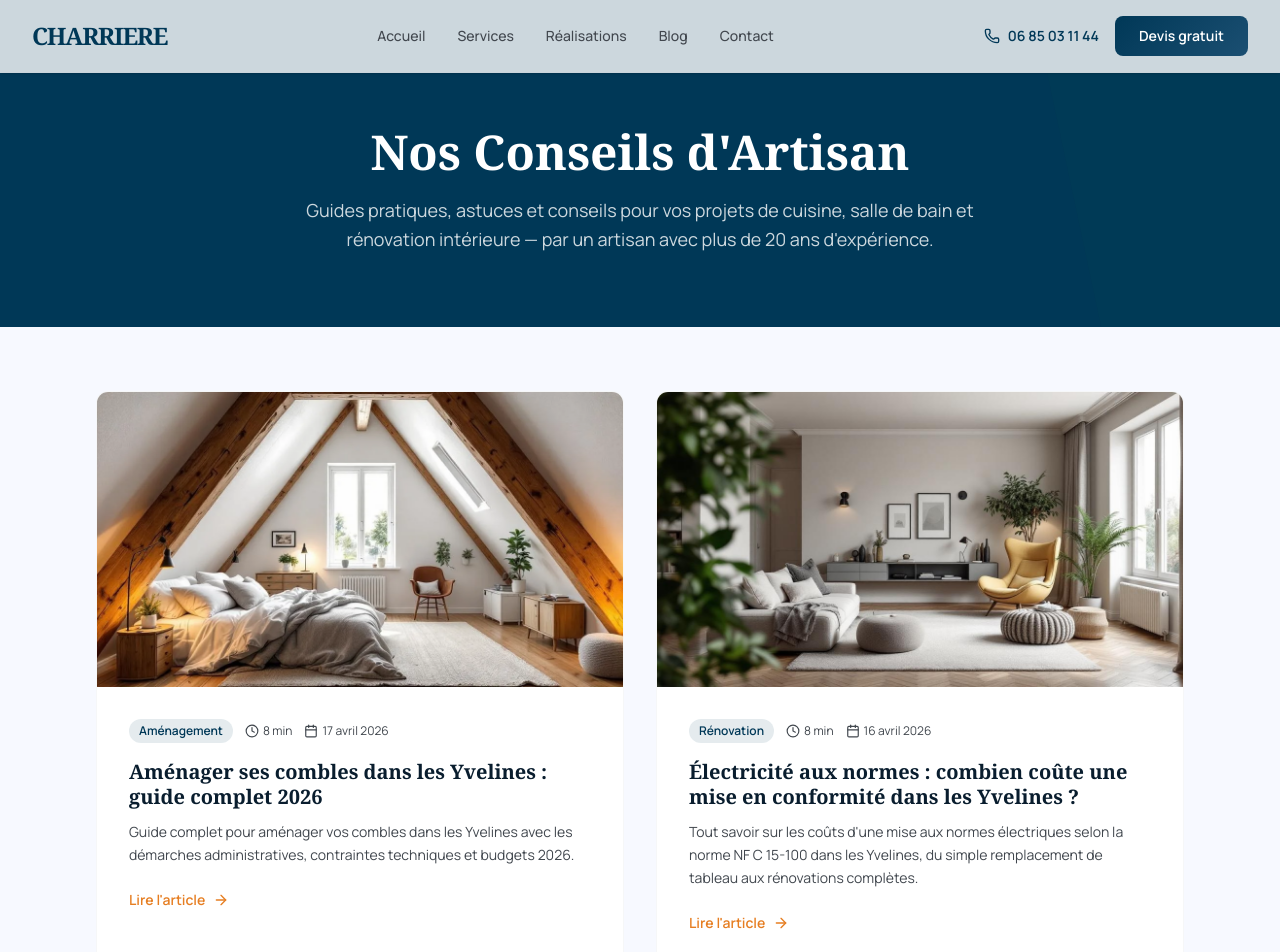
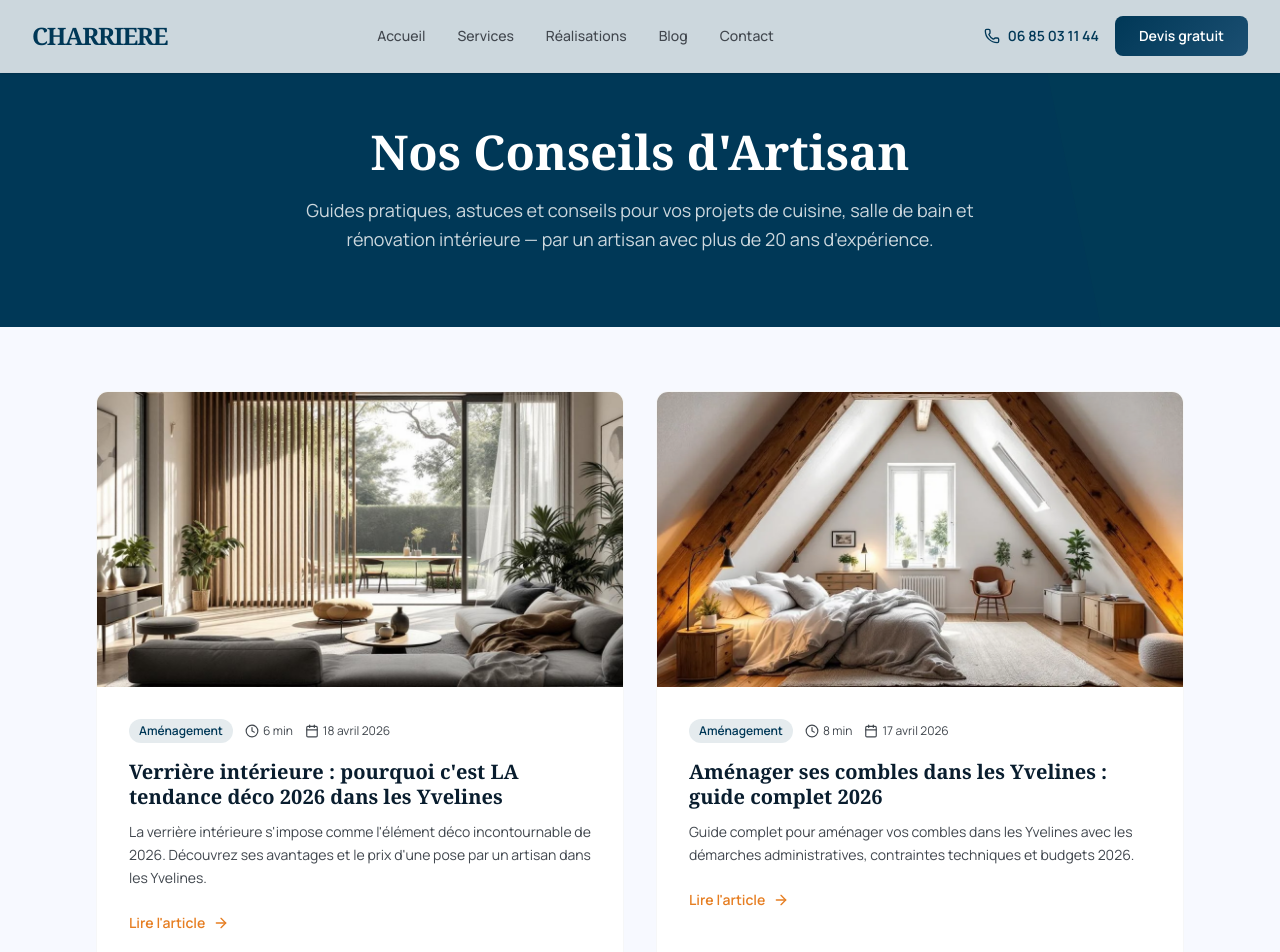
Before and after one commit to Thelastpirate1/charriere-site, a Next.js app: page /blog in a window 1280 px wide. Shown: the top 952 px of the page. Built offline with nearby package versions, Linux system fonts and the light colour scheme.

Commit message:
blog: ajout article - verriere-interieure-tendance-luminosite-prix-pose-yvelines

```diff
--- a/src/data/articles.ts
+++ b/src/data/articles.ts
@@ -15,6 +15,84 @@ export interface Article {
 
 export const articles: Article[] = [
   {
+    slug: "verriere-interieure-tendance-luminosite-prix-pose-yvelines",
+    title: "Verrière intérieure : pourquoi c'est LA tendance déco 2026 dans les Yvelines",
+    metaTitle: "Verrière intérieure tendance 2026 — Prix pose artisan Yvelines | CHARRIERE SARL",
+    metaDescription:
+      "Découvrez pourquoi la verrière intérieure cartonne en 2026. Avantages luminosité, prix pose, style atelier pour pavillons Gargenville, Mantes-la-Jolie.",
+    keywords: ["verrière intérieure","pose verrière Yvelines","style atelier pavillon","luminosité maison","prix verrière artisan"],
+    excerpt:
+      "La verrière intérieure s'impose comme l'élément déco incontournable de 2026. Découvrez ses avantages et le prix d'une pose par un artisan dans les Yvelines.",
+    publishedAt: "2026-04-18",
+    readTime: "6 min",
+    category: "Aménagement",
+    image: "/images/blog/verriere-interieure-tendance-luminosite-prix-pose-yvelines.webp",
+    imageAlt: "Verrière intérieure : pourquoi c'est LA tendance déco 2026 dans les Yvelines",
+    content: `La verrière intérieure connaît un succès fulgurant en 2026, particulièrement dans les pavillons des Yvelines. À Gargenville, Mantes-la-Jolie ou encore Poissy, de nombreux propriétaires adoptent cette solution design pour transformer leur intérieur. Mais qu'est-ce qui explique cet engouement pour cette cloison transparente au style industriel ?
+
+Ce phénomène s'explique par la recherche constante de luminosité et d'espace dans nos maisons. La verrière intérieure répond parfaitement à ces besoins tout en apportant une esthétique moderne et élégante. Elle permet de créer des espaces distincts sans cloisonner complètement, une solution idéale pour les pavillons des années 70-80 typiques de Conflans-Sainte-Honorine ou Les Mureaux.
+
+## La révolution lumineuse de la verrière intérieure
+
+Le principal atout de la verrière intérieure réside dans sa capacité à faire circuler la lumière naturelle dans toute la maison. Dans les pavillons des Yvelines, souvent organisés autour d'un couloir central sombre, l'installation d'une verrière entre la cuisine et le salon transforme complètement l'ambiance.
+
+La lumière qui pénètre par les fenêtres du salon peut désormais éclairer la cuisine, créant une sensation d'espace et de bien-être. Cette circulation lumineuse est particulièrement appréciée dans les maisons orientées nord-sud, courantes à Sartrouville ou Saint-Germain-en-Laye, où certaines pièces manquent naturellement de clarté.
+
+L'effet psychologique de cette luminosité supplémentaire ne doit pas être sous-estimé. Les espaces paraissent plus grands, plus aérés et plus accueillants. C'est exactement ce que recherchent les propriétaires qui souhaitent moderniser leur pavillon sans entreprendre de lourds travaux de restructuration.
+
+## L'esprit atelier s'invite dans les pavillons yvelinois
+
+Le style industriel et l'esprit atelier séduisent particulièrement les habitants des Yvelines en 2026. La verrière intérieure apporte cette touche d'authenticité et de caractère qui manque parfois aux constructions standardisées des décennies passées.
+
+Cette tendance s'adapte parfaitement aux pavillons des années 80-90 de Gargenville ou Mantes-la-Jolie. La structure métallique noire de la verrière contraste élégamment avec les murs blancs et crée un point focal architectural fort. Elle permet de personnaliser un intérieur tout en conservant les volumes existants.
+
+L'aspect pratique n'est pas en reste. La verrière offre une séparation visuelle entre les espaces tout en maintenant une continuité acoustique et olfactive. Idéal pour surveiller les enfants qui jouent dans le salon depuis la cuisine ou pour rester en contact avec ses invités pendant la préparation des repas.
+
+Dans les maisons ouvertes sur jardin typiques de Poissy ou Les Mureaux, la verrière intérieure fait écho aux baies vitrées extérieures et crée une harmonie architecturale très recherchée.
+
+## Prix et budget pour une verrière sur mesure
+
+Le coût d'une verrière intérieure varie considérablement selon les dimensions, les matériaux et la complexité de la pose. En 2026, dans les Yvelines, comptez entre 400 et 800 euros le mètre carré pour une verrière de qualité, pose comprise.
+
+Pour une verrière standard de 3 mètres sur 2,5 mètres séparant cuisine et salon, le budget se situe généralement entre 3000 et 6000 euros. Cette fourchette inclut la fourniture d'une structure en acier thermolaqué avec verres sécurit, ainsi que la pose par un artisan qualifié.
+
+Les facteurs qui influencent le prix incluent le type d'ouverture souhaité. Une verrière fixe coûte moins cher qu'un modèle avec porte ou ouvrants. La qualité du vitrage joue également un rôle important. Un double vitrage phonique, recommandé entre cuisine et chambre, représente un surcoût de 20 à 30 pour cent.
+
+Les finitions personnalisées comme une peinture couleur spécifique ou des détails décoratifs supplémentaires peuvent augmenter la facture de 500 à 1000 euros. Cependant, cet investissement se justifie par la plus-value apportée à votre bien immobilier, particulièrement appréciée sur le marché immobilier des Yvelines.
+
+## L'importance cruciale d'un artisan qualifié
+
+La pose d'une verrière intérieure nécessite des compétences techniques précises que seul un artisan expérimenté maîtrise parfaitement. Les enjeux de sécurité, d'étanchéité et d'esthétique ne tolèrent aucun approximation.
+
+Un professionnel qualifié commence par analyser la structure existante de votre pavillon. Dans les constructions des années 70-80 fréquentes à Conflans-Sainte-Honorine, certaines cloisons peuvent être porteuses. L'artisan détermine alors les renforts nécessaires et adapte la pose en conséquence.
+
+La prise de mesures constitue une étape critique. Un millimètre d'erreur peut compromettre l'étanchéité ou l'esthétique finale. L'artisan expérimenté anticipe les déformations du bâti et ajuste ses mesures pour garantir un résultat parfait.
+
+La pose elle-même requiert un outillage spécialisé et une parfaite connaissance des techniques d'assemblage. La fixation de la structure métallique doit répartir les charges correctement, tandis que l'installation du vitrage demande une précision millimétrique.
+
+## Choisir l'emplacement idéal dans votre pavillon
+
+L'emplacement de votre verrière détermine son efficacité et son impact décoratif. Dans les pavillons typiques des Yvelines, plusieurs configurations se révèlent particulièrement réussies.
+
+La séparation cuisine-salon reste la plus populaire à Gargenville et Mantes-la-Jolie. Elle crée un espace de vie ouvert tout en délimitant visuellement les zones. Cette configuration fonctionne parfaitement dans les maisons des années 80 où la cuisine était initialement fermée.
+
+L'installation d'une verrière entre l'entrée et le salon apporte également d'excellents résultats. Elle permet de créer un sas d'entrée élégant tout en conservant la luminosité du salon principal. Cette solution séduit particulièrement les propriétaires de Poissy ou Saint-Germain-en-Laye soucieux de préserver l'intimité de leur espace de vie.
+
+Pour les maisons à étage, la verrière sur demi-cloison au niveau de l'escalier offre une solution originale. Elle apporte de la lumière aux étages tout en créant un élément architectural remarquable visible depuis le rez-de-chaussée.
+
+## Entretien et durabilité de votre verrière
+
+Une verrière intérieure bien conçue et correctement posée traverse les années sans difficultés majeures. La structure métallique thermolaquée résiste parfaitement à l'humidité et aux variations de température des maisons des Yvelines.
+
+L'entretien se limite principalement au nettoyage des vitres, opération simple avec les bons produits. Un nettoyage mensuel avec un produit adapté au vitrage suffit pour conserver la transparence optimale et l'effet lumineux recherché.
+
+La longévité exceptionnelle de cet aménagement en fait un investissement particulièrement rentable. Contrairement aux cloisons traditionnelles qui peuvent nécessiter des rénovations régulières, la verrière conserve son aspect neuf pendant des décennies.
+
+Cette durabilité explique en partie l'engouement des propriétaires de Sartrouville ou Les Mureaux pour cette solution d'aménagement. Elle représente un choix économique et écologique pour moderniser son intérieur durablement.
+
+La verrière intérieure s'impose donc comme l'aménagement tendance de 2026 dans les Yvelines. Elle répond parfaitement aux besoins de luminosité, d'espace et de modernité des propriétaires de pavillons. CHARRIERE SARL, fort de son expérience dans la rénovation intérieure à Gargenville et dans les Yvelines, vous accompagne dans la réalisation de votre projet de verrière sur mesure. N'hésitez pas à nous contacter pour un devis gratuit et des conseils personnalisés adaptés à votre habitation.`,
+  },
+  {
     slug: "amenager-combles-yvelines-permis-isolation-budget",
     title: "Aménager ses combles dans les Yvelines : guide complet 2026",
     metaTitle: "Aménagement combles Yvelines — Permis, isolation, budget | CHARRIERE SARL",
```
